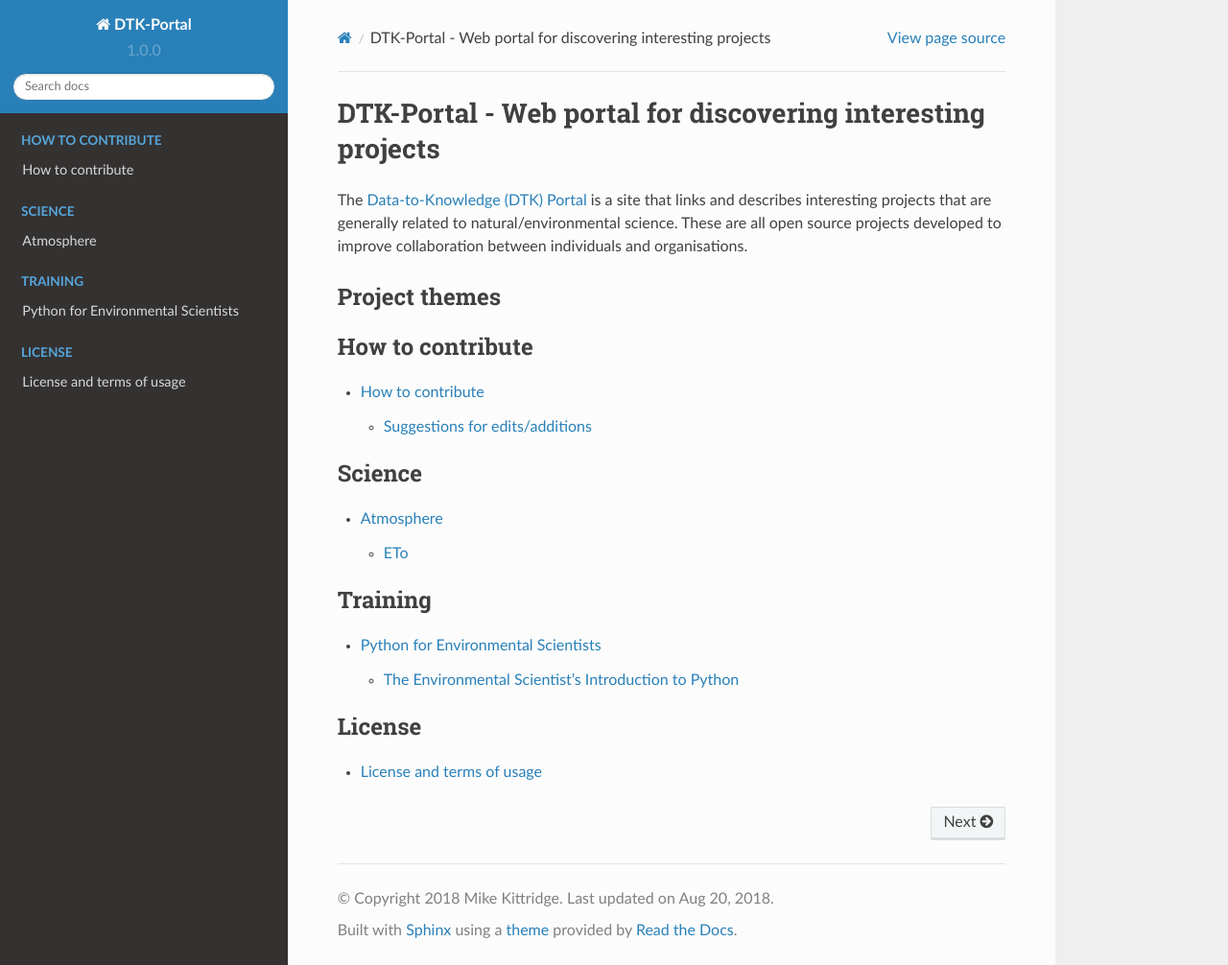
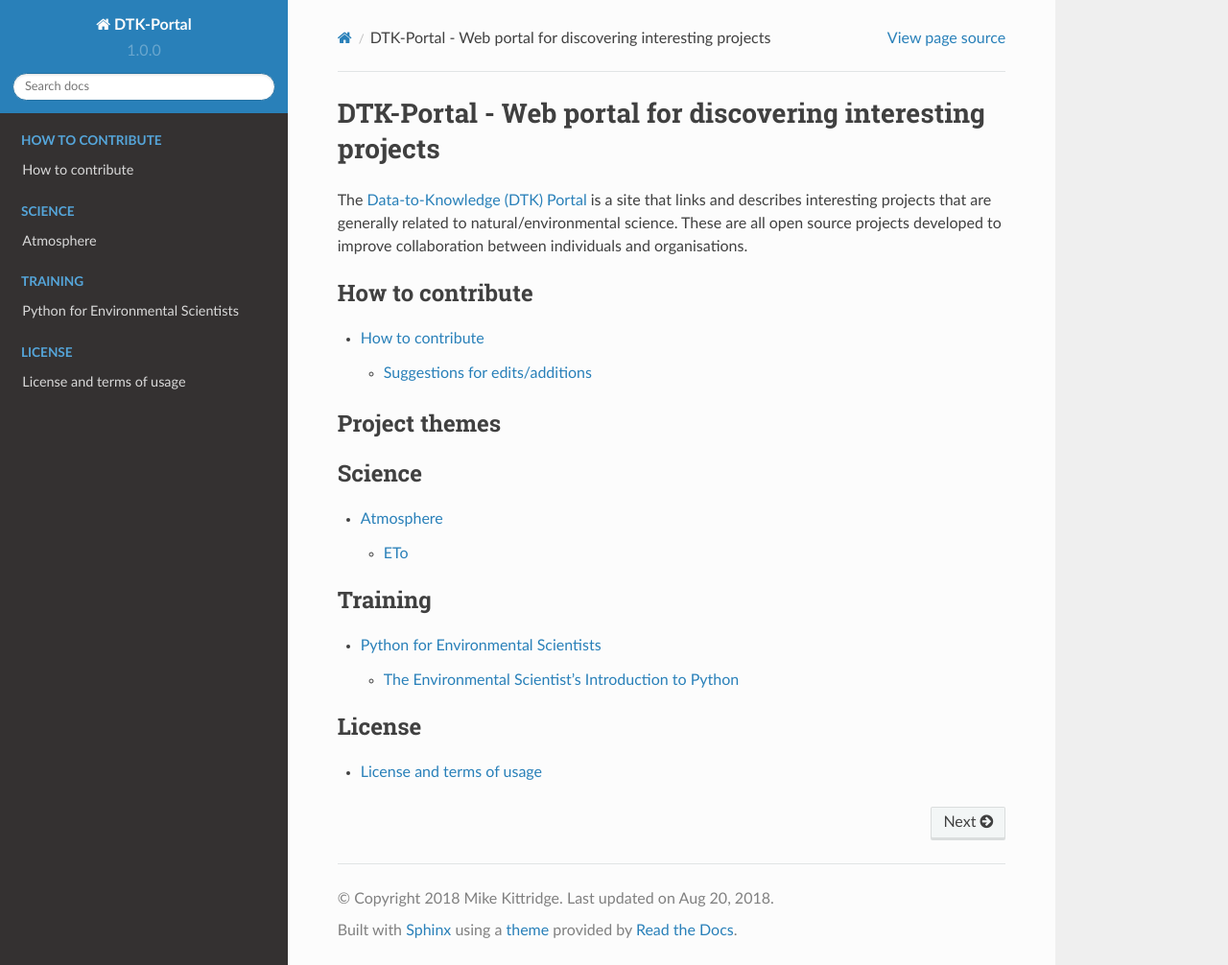
Before and after one commit to Data-to-Knowledge/DTK-Portal, a Sphinx documentation site: the page built from sphinx/source/index.rst, in a window 1280 px wide and 1006 px high. Shown: the whole window at 96% size. Built offline with Sphinx 7.4.7 and the Read the Docs theme 2.0.0, drawn with Linux system fonts in a browser that asks for light colours.

Commit message:
rearranged index

```diff
--- a/sphinx/source/index.rst
+++ b/sphinx/source/index.rst
@@ -3,14 +3,15 @@ DTK-Portal - Web portal for discovering interesting projects
 
 The `Data-to-Knowledge (DTK) Portal <https://dtk-portal.readthedocs.io>`_ is a site that links and describes interesting projects that are generally related to natural/environmental science. These are all open source projects developed to improve collaboration between individuals and organisations.
 
-Project themes
---------------
+
 .. toctree::
    :maxdepth: 2
    :caption: How to contribute
 
    contribute
 
+Project themes
+--------------
 .. toctree::
    :maxdepth: 2
    :caption: Science
```
